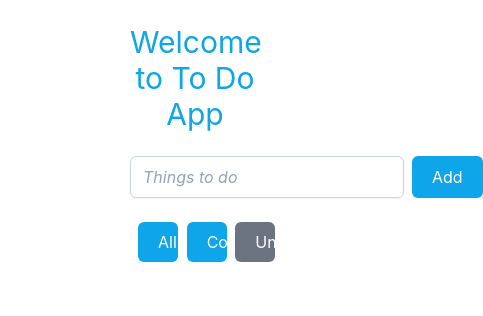
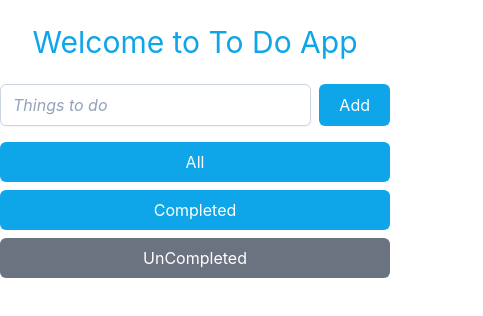
Before and after one commit to duyvox-dev/Todo-App-ReactJS, a React (Create React App) app: page / in a window 390 px wide. Shown: the top 316 px of the page, 483 px wide, since content can reach past the window. Built offline with nearby package versions, Linux system fonts and the light colour scheme.

Commit message:
fix responsive

```diff
--- a/src/App.js
+++ b/src/App.js
@@ -67,7 +67,7 @@ function App() {
     };
     return (
         <div className="App flex justify-center items-center">
-            <div className="w-2/6 mt-6">
+            <div className="w-full sm:w-1/2 md:w-xl mt-6">
                 <h3 className="text-3xl text-sky-500 center">
                     Welcome to To Do App
                 </h3>
@@ -88,21 +88,21 @@ function App() {
                         Add
                     </AddBtn>
                 </label>
-                <div className="grid grid-cols-3 gap-4 mt-6">
+                <div className="grid sm:grid-cols-3 gap-2 sm:gap-4 mt-4 sm:mt-6">
                     <button
-                        className="bg-sky-500 hover:bg-sky-600 active:bg-sky-700  focus:outline-none focus:ring focus:ring-sky-300  rounded-md py-2 px-5 ml-2 text-white "
+                        className="bg-sky-500 hover:bg-sky-600 active:bg-sky-700  focus:outline-none focus:ring focus:ring-sky-300  rounded-md py-2 text-white "
                         onClick={onAllFilterBtnClick}
                     >
                         All
                     </button>
                     <button
-                        className="bg-sky-500 hover:bg-sky-600 active:bg-sky-700  focus:outline-none focus:ring focus:ring-sky-300  rounded-md py-2 px-5 ml-2 text-white "
+                        className="bg-sky-500 hover:bg-sky-600 active:bg-sky-700  focus:outline-none focus:ring focus:ring-sky-300  rounded-md py-2 text-white"
                         onClick={onCompletedFilterBtnClick}
                     >
                         Completed
                     </button>
                     <button
-                        className="bg-gray-500 hover:bg-gray-600 active:bg-gray-700  focus:outline-none focus:ring focus:ring-gray-300  rounded-md py-2 px-5 ml-2 text-white"
+                        className="bg-gray-500 hover:bg-gray-600 active:bg-gray-700  focus:outline-none focus:ring focus:ring-gray-300  rounded-md py-2 text-white"
                         onClick={onUnCompletedFilterBtnClick}
                     >
                         UnCompleted
```
